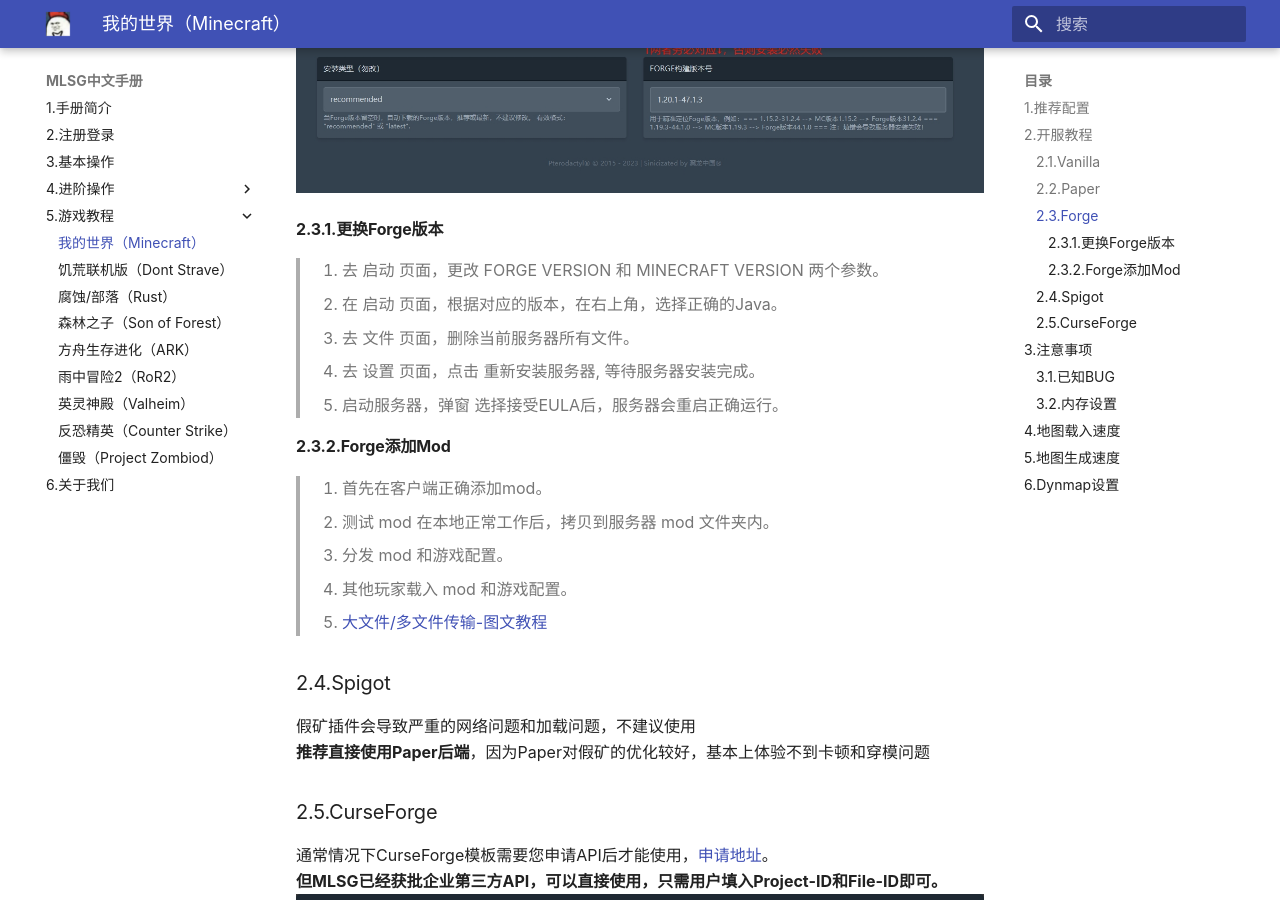
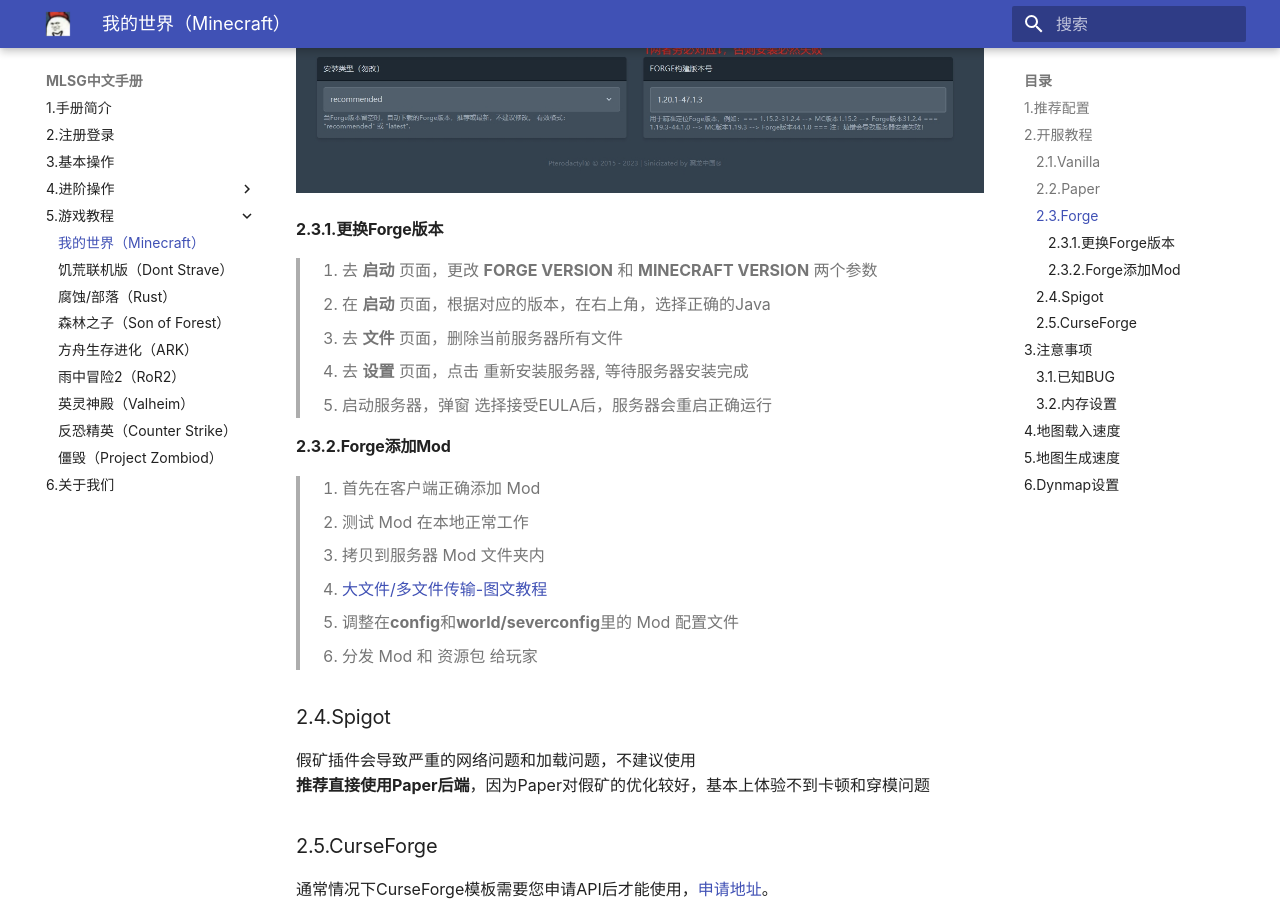
Before and after one commit to KenRen98/Manual, an MkDocs documentation site: the page built from docs/3-servergames/minecraft.md, in a window 1280 px wide and 900 px high, scrolled down 1698 px. Built offline with MkDocs 1.6.1 and Material for MkDocs 9.7.7, drawn with Linux system fonts in a browser that asks for light colours; some web fonts are replaced.

```diff
--- a/docs/3-servergames/minecraft.md
+++ b/docs/3-servergames/minecraft.md
@@ -46,19 +46,21 @@ Paper的插件可以直接放入**插件文件夹Plugins**里，通常可以从[
 
 #### 2.3.1.更换Forge版本
 
-> 1. 去 启动 页面，更改 FORGE VERSION 和 MINECRAFT VERSION 两个参数。
-> 2. 在 启动 页面，根据对应的版本，在右上角，选择正确的Java。
-> 3. 去 文件 页面，删除当前服务器所有文件。
-> 4. 去 设置 页面，点击 重新安装服务器, 等待服务器安装完成。
-> 5. 启动服务器，弹窗 选择接受EULA后，服务器会重启正确运行。
+> 1. 去 **启动** 页面，更改 **FORGE VERSION** 和 **MINECRAFT VERSION** 两个参数
+> 2. 在 **启动** 页面，根据对应的版本，在右上角，选择正确的Java
+> 3. 去 **文件** 页面，删除当前服务器所有文件
+> 4. 去 **设置** 页面，点击 重新安装服务器, 等待服务器安装完成
+> 5. 启动服务器，弹窗 选择接受EULA后，服务器会重启正确运行
 
 #### 2.3.2.Forge添加Mod
 
-> 1. 首先在客户端正确添加mod。
-> 2. 测试 mod 在本地正常工作后，拷贝到服务器 mod 文件夹内。
-> 3. 分发 mod 和游戏配置。
-> 4. 其他玩家载入 mod 和游戏配置。
-> 5. [大文件/多文件传输-图文教程](https://github.com/KenRen98/MLSG-Manual/blob/main/1.2-%E6%9C%8D%E5%8A%A1%E5%99%A8%20-%20%E7%AE%A1%E7%90%86%E8%BF%9B%E9%98%B6/%E5%9B%BE%E6%96%87%E6%95%99%E7%A8%8B/1.2.2-%E6%9C%8D%E5%8A%A1%E5%99%A8%E4%BC%A0%E5%A4%A7%E6%96%87%E4%BB%B6.png)
+> 1. 首先在客户端正确添加 Mod
+> 2. 测试 Mod 在本地正常工作
+> 3. 拷贝到服务器 Mod 文件夹内
+> 3. [大文件/多文件传输-图文教程](https://github.com/KenRen98/MLSG-Manual/blob/main/1.2-%E6%9C%8D%E5%8A%A1%E5%99%A8%20-%20%E7%AE%A1%E7%90%86%E8%BF%9B%E9%98%B6/%E5%9B%BE%E6%96%87%E6%95%99%E7%A8%8B/1.2.2-%E6%9C%8D%E5%8A%A1%E5%99%A8%E4%BC%A0%E5%A4%A7%E6%96%87%E4%BB%B6.png)
+> 4. 调整在**config**和**world/severconfig**里的 Mod 配置文件
+> 5. 分发 Mod 和 资源包 给玩家
+
 
 ### 2.4.Spigot
 
```
Also changed, not shown: docs/index.md (+5 -0 lines).
